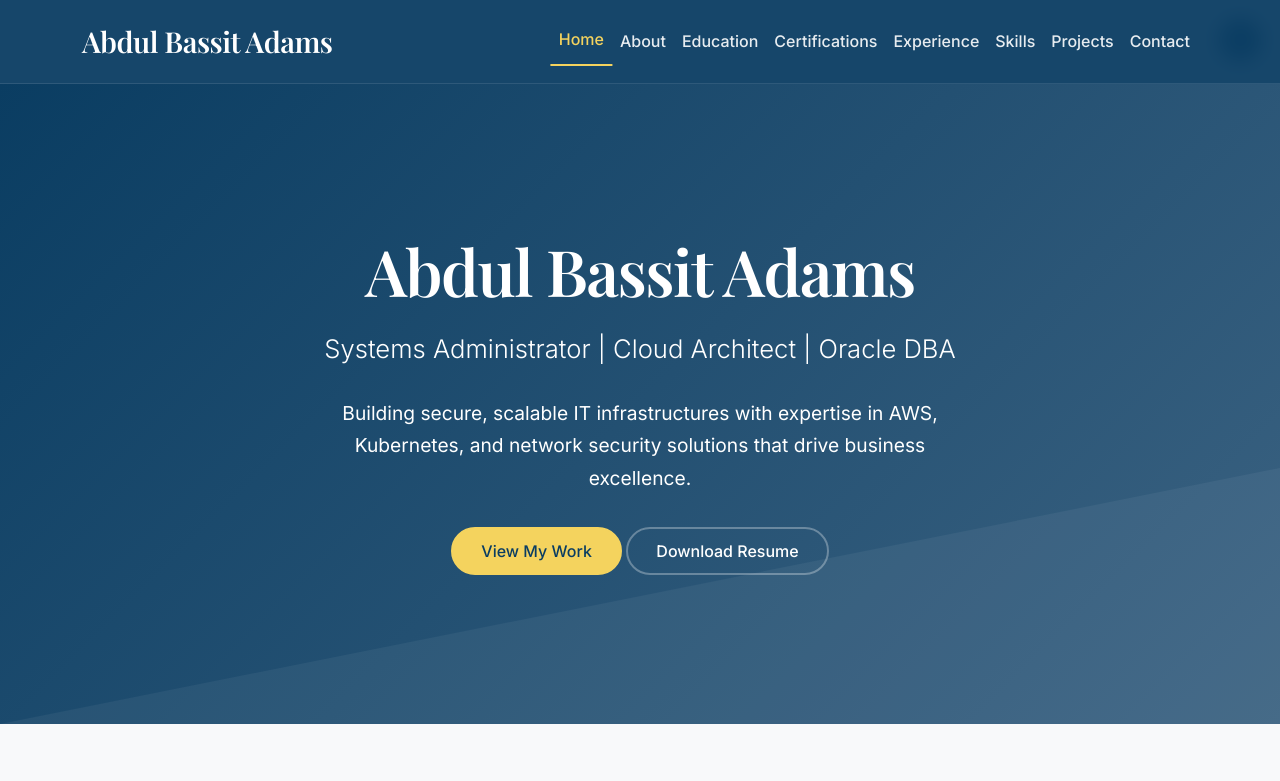
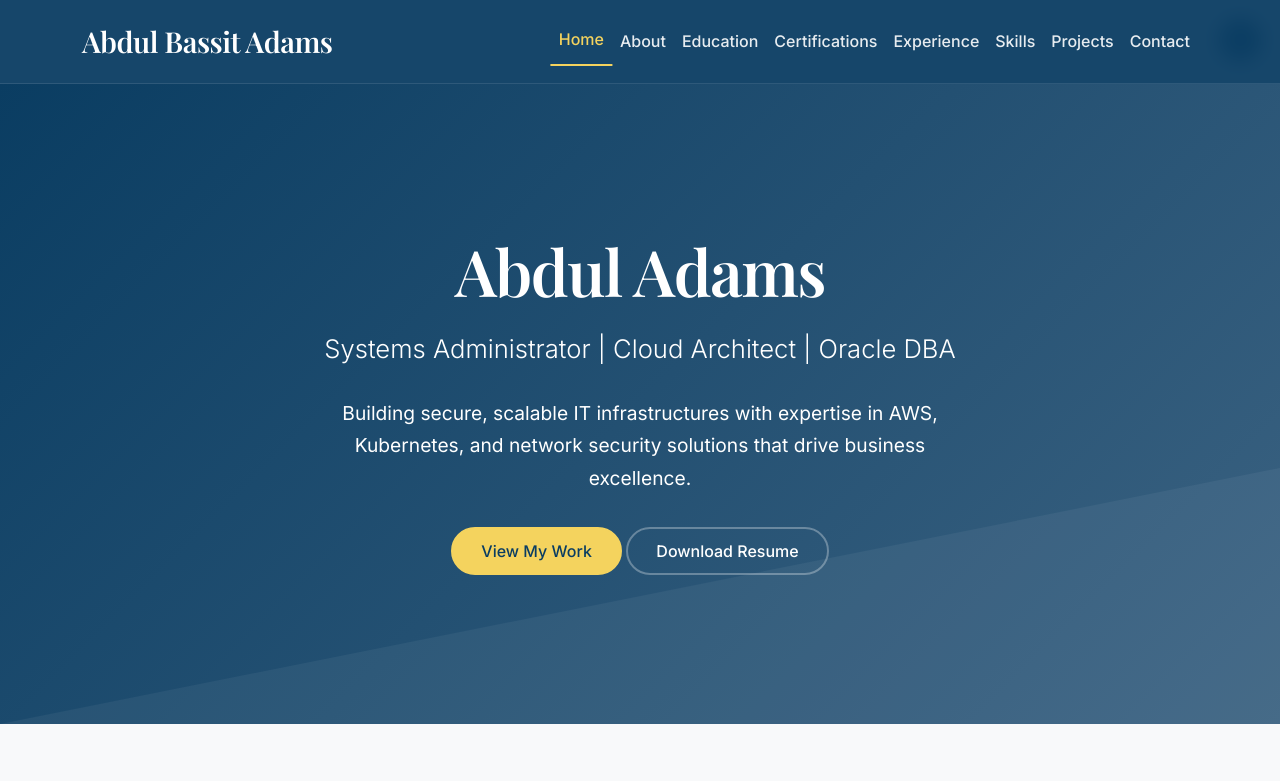
Before and after one commit to Piousbwoy/My_portfolio, a plain HTML site: page index.html in a window 1280 px wide. Shown: the top 781 px of the page. Drawn offline with nearby package versions, Linux system fonts and the light colour scheme.

Commit message:
Update index.html

```diff
--- a/index.html
+++ b/index.html
@@ -659,7 +659,7 @@
   <!-- Hero Section -->
   <section id="home" class="hero">
     <div class="container hero-content">
-      <h1>Abdul Bassit Adams</h1>
+      <h1>Abdul Adams</h1>
       <h3>Systems Administrator  | Cloud Architect | Oracle DBA</h3>
       <p class="lead">Building secure, scalable IT infrastructures with expertise in AWS, Kubernetes, and network security solutions that drive business excellence.</p>
       <div class="hero-buttons">
```
